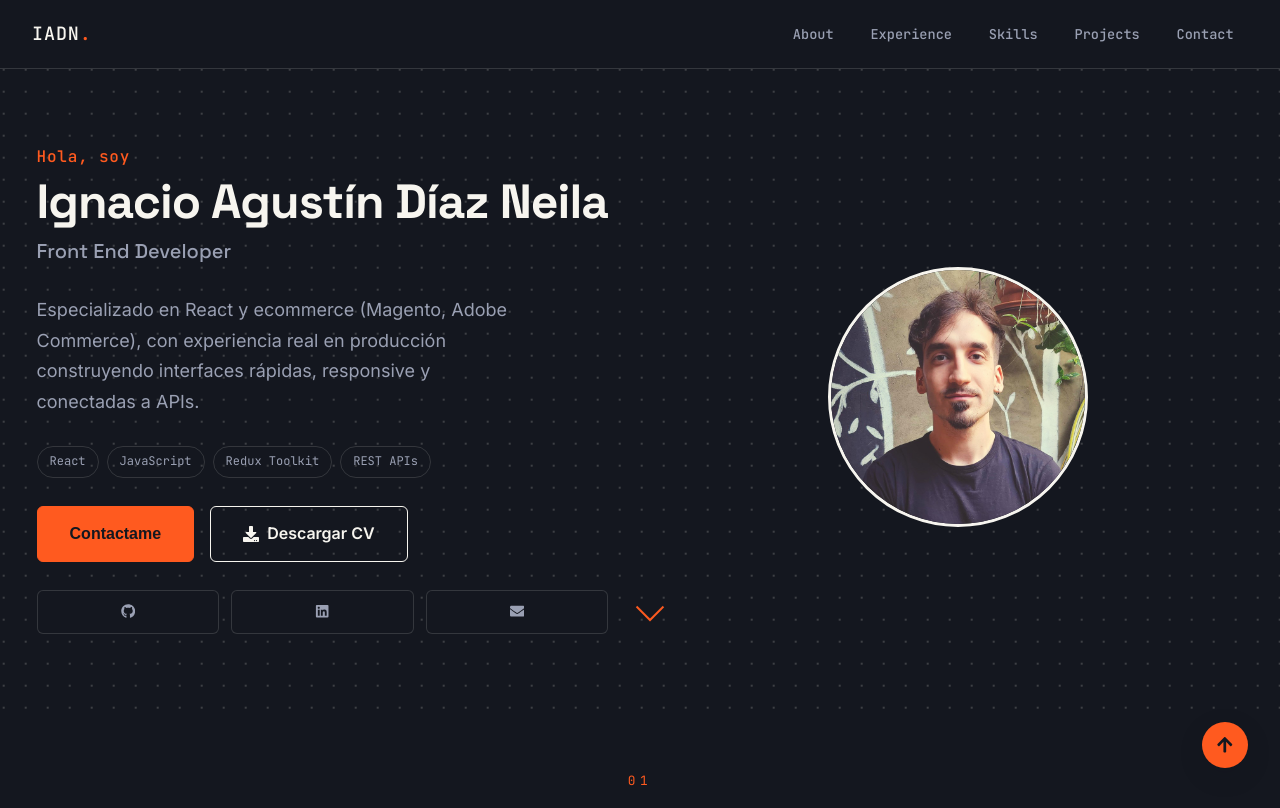
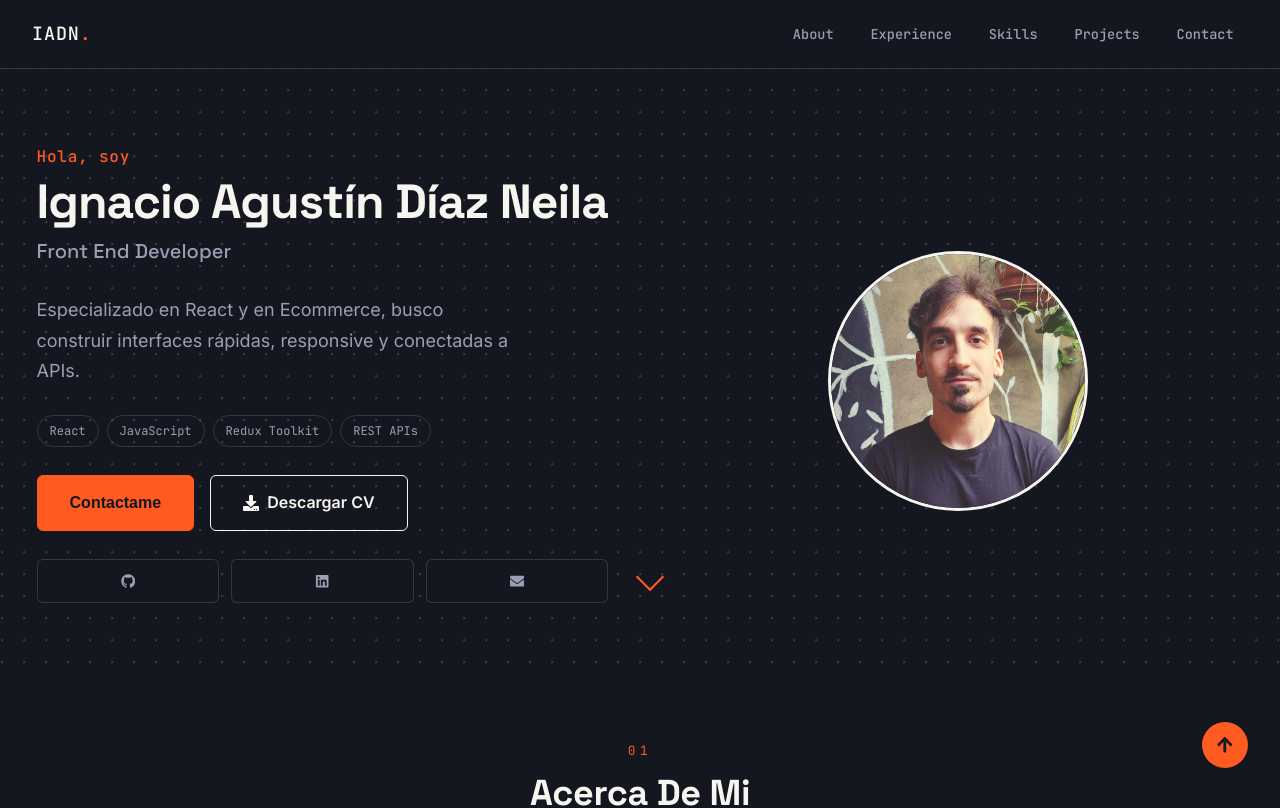
Before and after one commit to IgnacioDN/Portfolio, a React (Vite) app in the folder Portfolio-Project/: page / in a window 1280 px wide. Shown: the top 808 px of the page. Built offline with nearby package versions, Linux system fonts and the light colour scheme.

Commit message:
Update hero description for clarity and focus

```diff
--- a/Portfolio-Project/src/components/Hero.jsx
+++ b/Portfolio-Project/src/components/Hero.jsx
@@ -27,8 +27,7 @@ const Hero = () => {
             </h1>
 
             <p className="hero-description">
-              Especializado en React y ecommerce (Magento, Adobe Commerce), con experiencia
-              real en producción construyendo interfaces rápidas, responsive y conectadas a
+              Especializado en React y en Ecommerce, busco construir interfaces rápidas, responsive y conectadas a
               APIs.
             </p>
 
```
